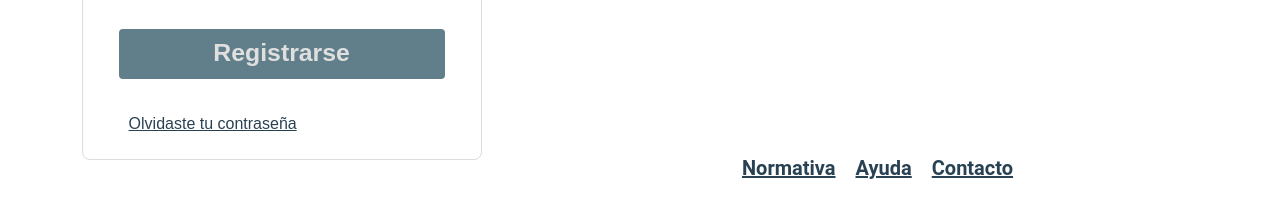
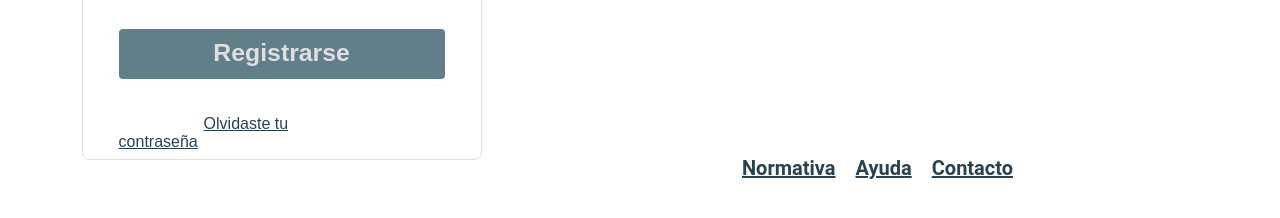
Before and after one commit to juancadavid8/juancadavid8.github.io, a plain HTML site: page index.html in a window 1280 px wide. Shown: the part 574-792 px from the top of the page. Drawn offline with Linux system fonts and the light colour scheme.

Commit message:
Update index-style.css

```diff
--- a/Resources/index-style.css
+++ b/Resources/index-style.css
@@ -204,7 +204,7 @@
 
   form a{
     color: #294253;
-    margin: 10px;
+    margin: 85px;
     text-align: center;
     left: 110px;
 
```
